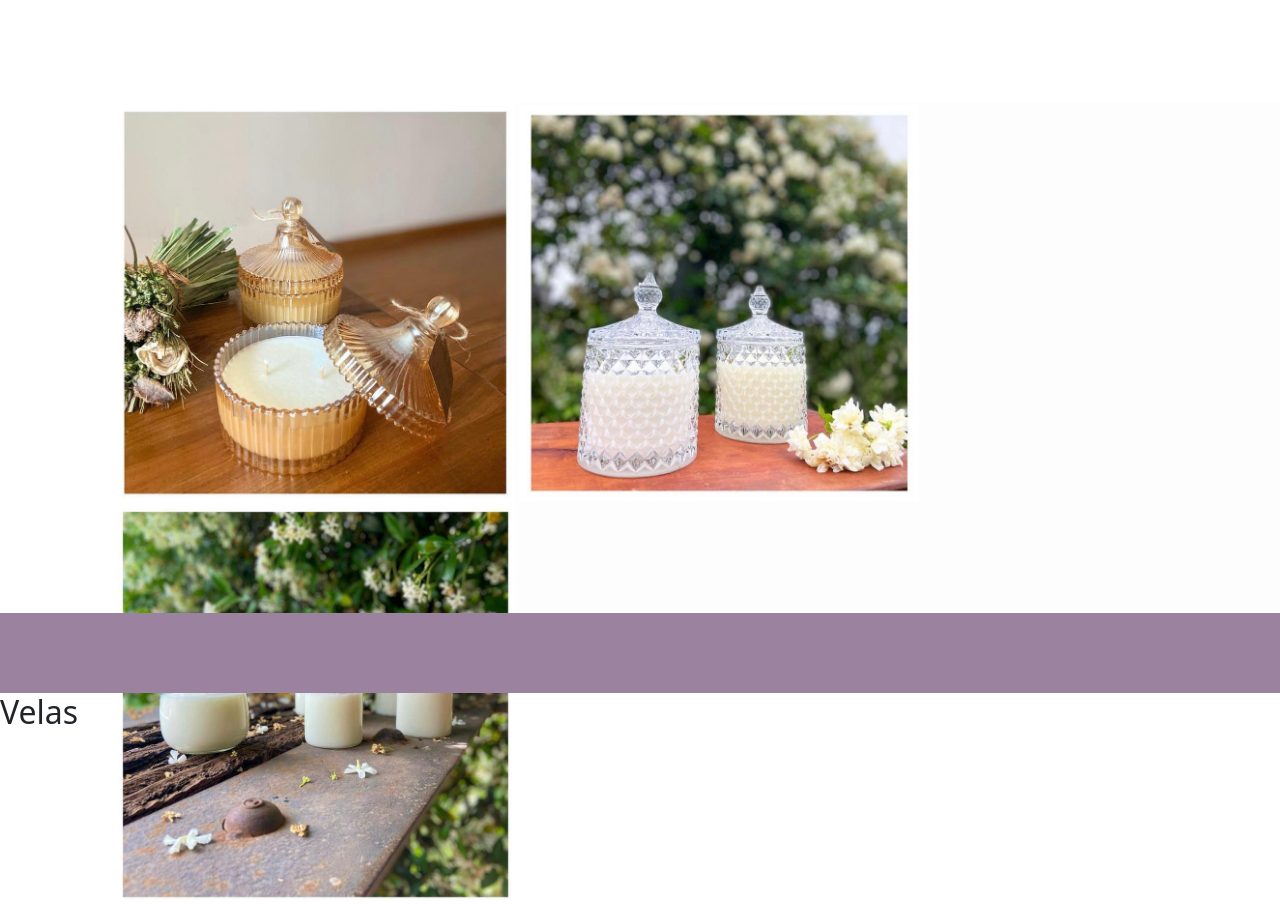
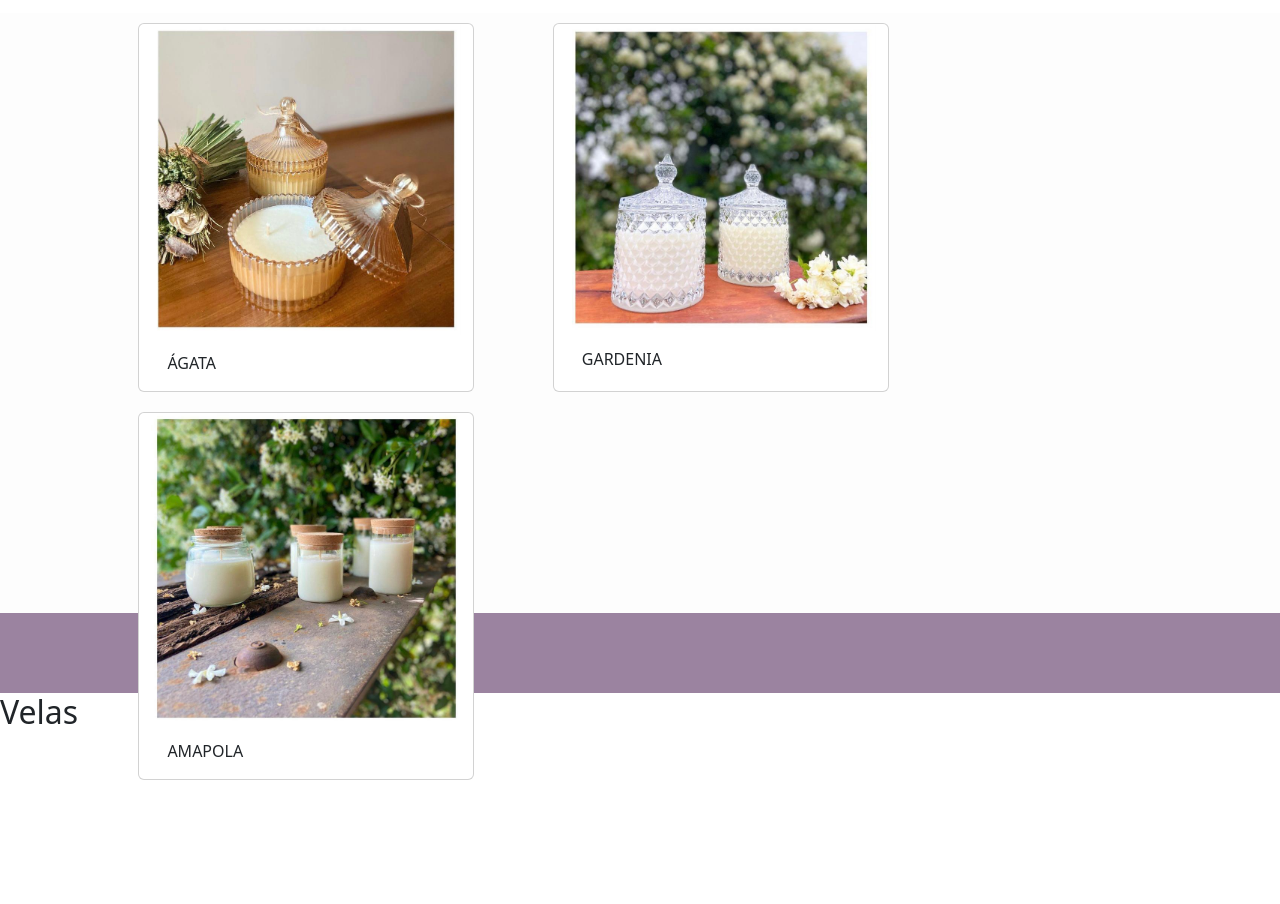
Before and after one commit to ValentinoBerretta/Candida-Candles, a plain HTML site: page PROYECTO CODER (2)/PROYECTO CODER/pages/velas.html in a window 1280 px wide. Shown: the part 107-1011 px from the top of the page. After the commit the page ends 897 px from the top, so only its background shows below. Drawn offline with nearby package versions, Linux system fonts and the light colour scheme.

Commit message:
Actualizacion del proyecto

```diff
--- a/PROYECTO CODER (2)/PROYECTO CODER/css/styles.css
+++ b/PROYECTO CODER (2)/PROYECTO CODER/css/styles.css
@@ -49,12 +49,13 @@ header{
 }
 
 
-.contenedor-galeria{
-    margin-top: 7%;
-    margin-left: 9%;
- }
+.card{
+  margin: 10px;
+  margin-left: 6%;
+}
 
- .login{
+
+.login{
     margin-top: 7%;
     margin-left: 10%;
  }
--- a/PROYECTO CODER (2)/PROYECTO CODER/pages/velas.html
+++ b/PROYECTO CODER (2)/PROYECTO CODER/pages/velas.html
@@ -53,9 +53,29 @@
     <h2>Velas</h2>
 <section class="contenedor-galeria">
     <main>
-        <img src="../IMG/vela 4.jpg" alt="foto de vela"width=400px>
-        <img src="../IMG/vela 5.jpg" alt="foto de vela"width=400px>
-        <img src="../IMG/vela 6.jpg" alt="foto de vela"width=400px>
+    <div class="container">
+    <div class="row">
+      <div class="card" style="width: 21rem;">
+        <img src="../IMG/vela 4.jpg" class="card-img-top" alt="...">
+        <div class="card-body">
+          <p class="card-text">ÁGATA</p>
+        </div>
+      </div>
+      <div class="card" style="width: 21rem;">
+        <img src="../IMG/vela 5.jpg" class="card-img-top" alt="...">
+        <div class="card-body">
+          <p class="card-text">GARDENIA</p>
+        </div>
+      </div>
+      <div class="card" style="width: 21rem;">
+        <img src="../IMG/vela 6.jpg" class="card-img-top" alt="...">
+        <div class="card-body">
+          <p class="card-text">AMAPOLA</p>
+        </div>
+      </div>
+    </div>
+    </div>
+
     </main>
 
 </section>
```
Also changed, not shown: PROYECTO CODER (2)/PROYECTO CODER/index.html (+28 -3 lines).
